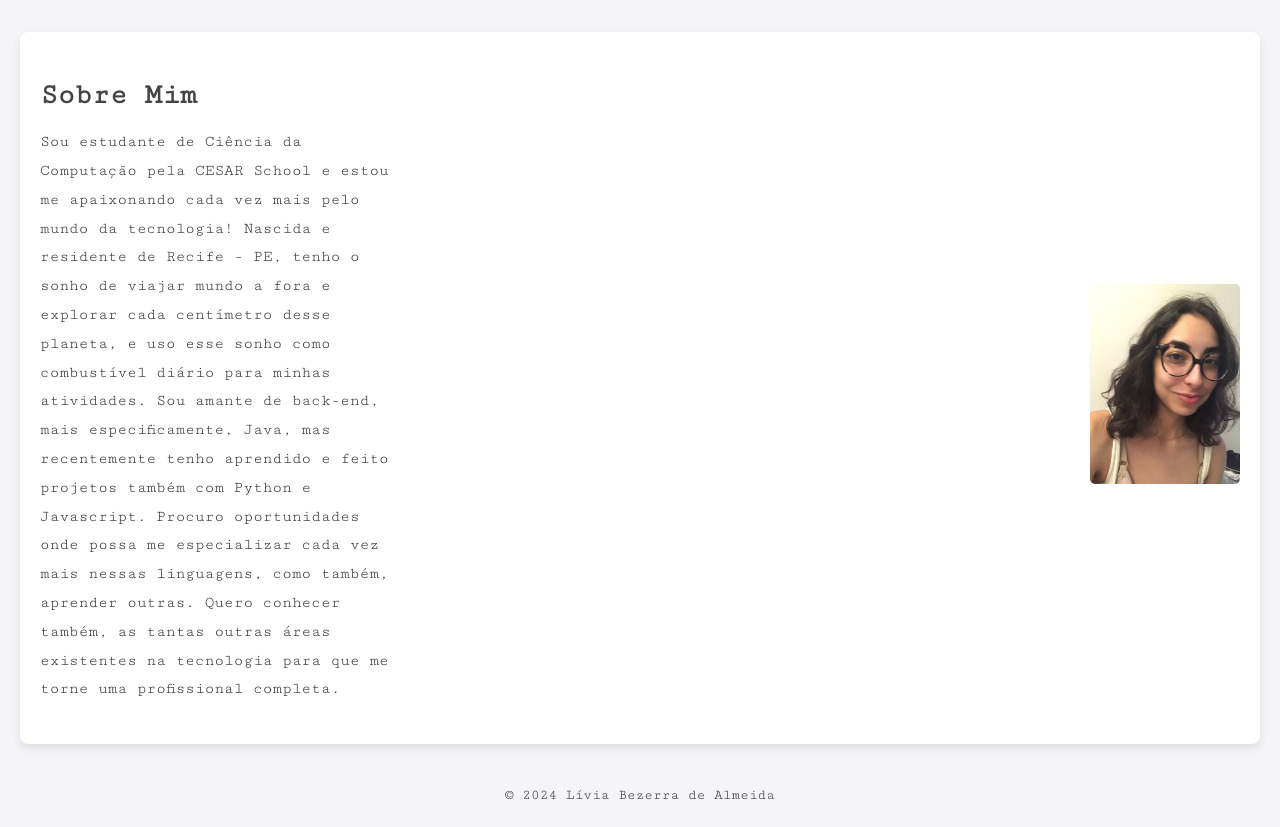
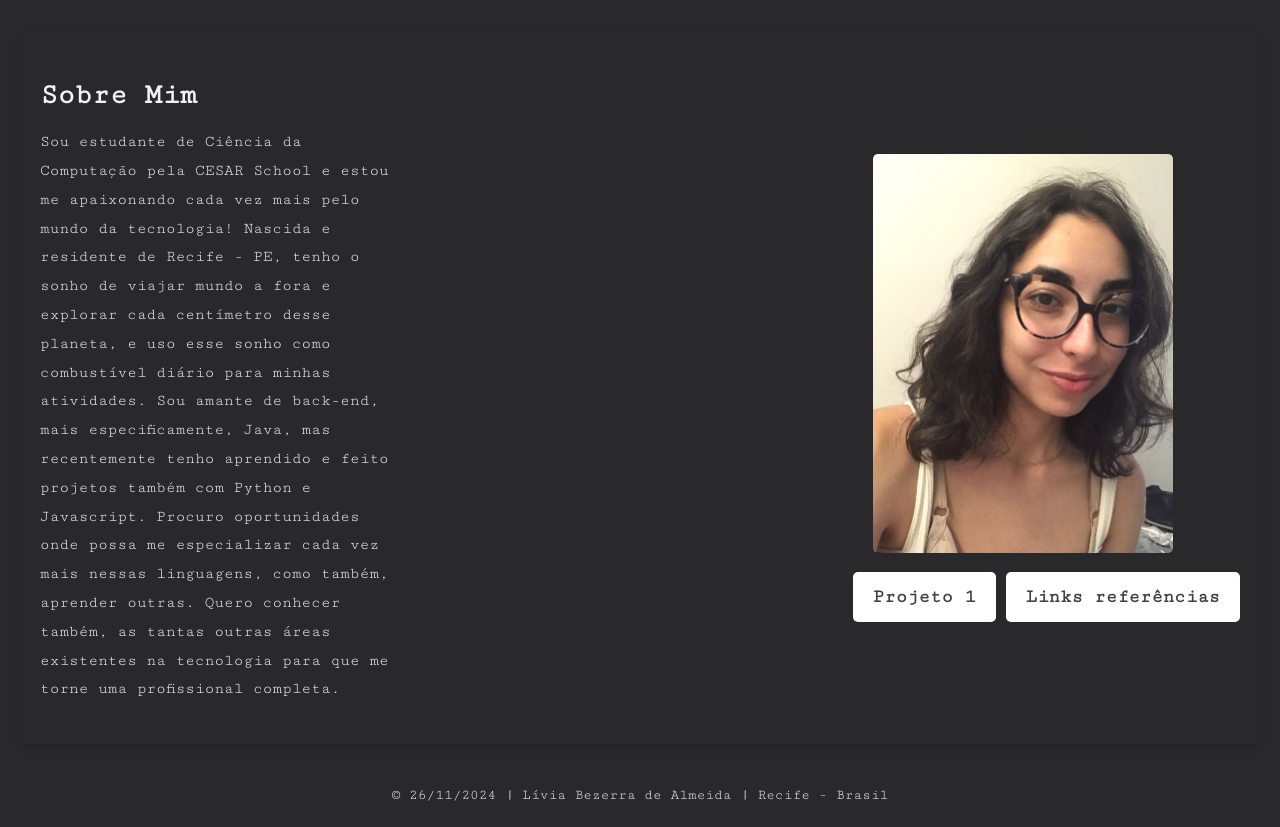
Before and after one commit to liv553/Portfolio, a plain HTML site: page index.html in a window 1280 px wide. Shown: the part 79-906 px from the top of the page. Drawn offline with Linux system fonts and the light colour scheme.

Commit message:
pagina de projeto e referencias criadas

```diff
--- a/index.html
+++ b/index.html
@@ -1,5 +1,5 @@
 <!DOCTYPE html>
-<html lang="en">
+<html lang="pt">
 <head>
     <link href="https://fonts.googleapis.com/css2?family=Cutive+Mono&display=swap" rel="stylesheet">
     <meta charset="UTF-8">
@@ -25,11 +25,15 @@
                 </div>
             <div class="image">
                 <img src="minhafoto.jpeg" alt="Foto pessoal" />
+                <div class="buttons">
+                    <a href="projeto1.html" class="button">Projeto 1</a>
+                    <a href="referencias.html" class="button">Links referências</a>
+                </div>
             </div>
         </section>
     </main>
     <footer>
-        <p>&copy; 2024 Lívia Bezerra de Almeida</p>
+        <p>&copy; 26/11/2024 | Lívia Bezerra de Almeida | Recife - Brasil</p>
     </footer>
 </body>
 </html>
--- a/style.css
+++ b/style.css
@@ -7,8 +7,8 @@
 body {
     font-family: 'Cutive Mono', monospace;
     line-height: 1.6;
-    background-color: #f4f4f9;
-    color: #333;
+    background-color: #29292b;
+    color: #ebe7e7;
     padding: 20px;
 }
 
@@ -22,7 +22,7 @@ header {
     justify-content: space-between;
     align-items: center;
     margin: 20px 0;
-    background-color: #fff;
+    background-color: #29292b;
     padding: 20px;
     border-radius: 8px;
     box-shadow: 0 4px 8px rgba(0, 0, 0, 0.1);
@@ -50,7 +50,7 @@ footer {
     margin-bottom: 10px;
     text-align: left;
     font-size: 1.8rem;
-    color: #444;
+    color: #f3f1f1;
 }
 
 .container .text p {
@@ -59,8 +59,26 @@ footer {
 }
 
 .container img {
-    max-width: 150px; /* Ajusta o tamanho máximo da imagem */
+    max-width: 300px; /* Ajusta o tamanho máximo da imagem */
     height: auto; /* Mantém a proporção */
     border-radius: 5px;
     margin-left: 20px; /* Espaço entre o texto e a imagem */
 }
+
+.buttons {
+    margin-top: 10px; /* Espaçamento entre a imagem e os botões */
+    display: flex;
+    gap: 10px; /* Espaço entre os botões */
+}
+
+.button {
+    display: inline-block;
+    padding: 10px 20px;
+    text-decoration: none; /* Remove o sublinhado */
+    color: #414040;
+    background-color: #fff;
+    border-radius: 5px;
+    font-size: 0.5cm;
+    font-weight: bold;
+    text-align: center;
+}
```
Also changed, not shown: projeto1.html (added, +28 -0 lines), referencias.html (added, +28 -0 lines).
